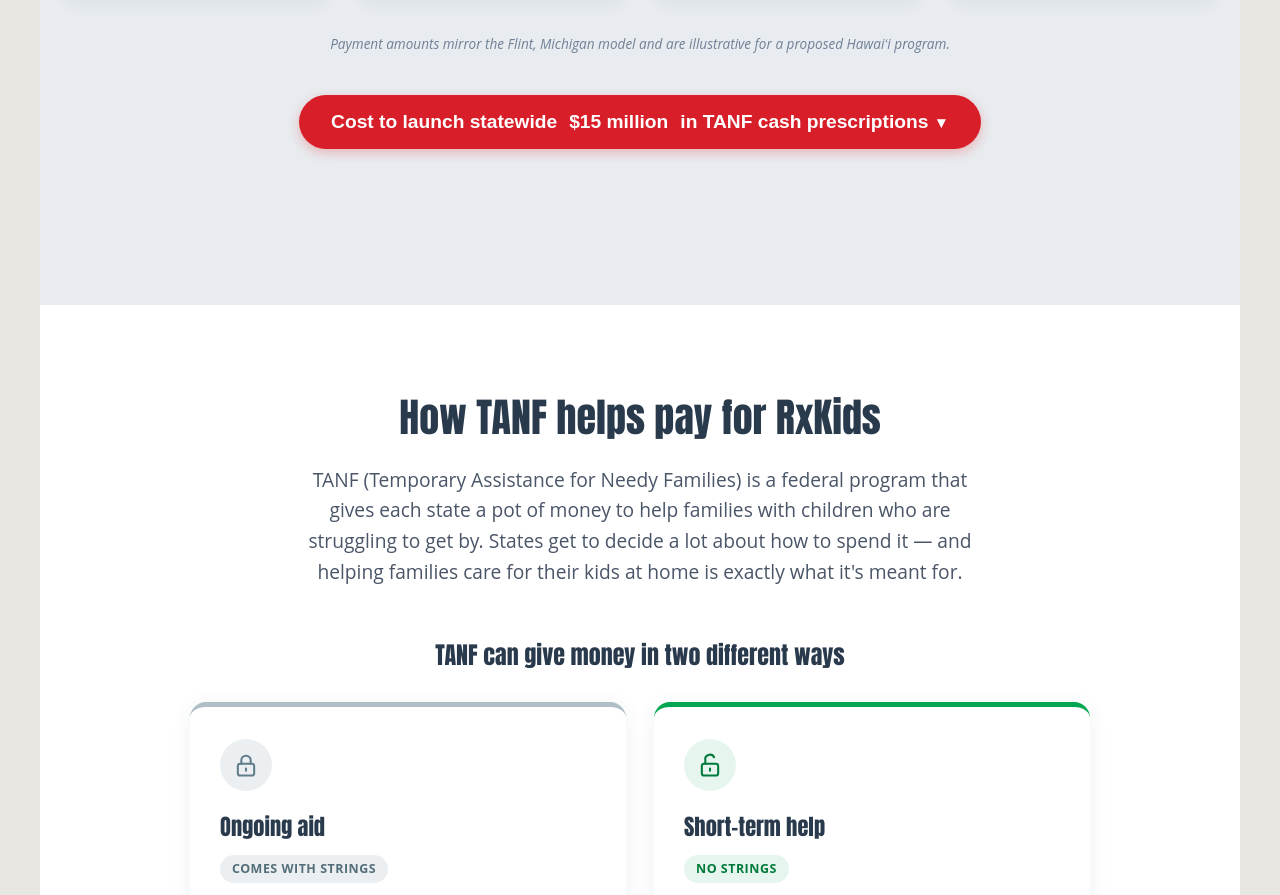
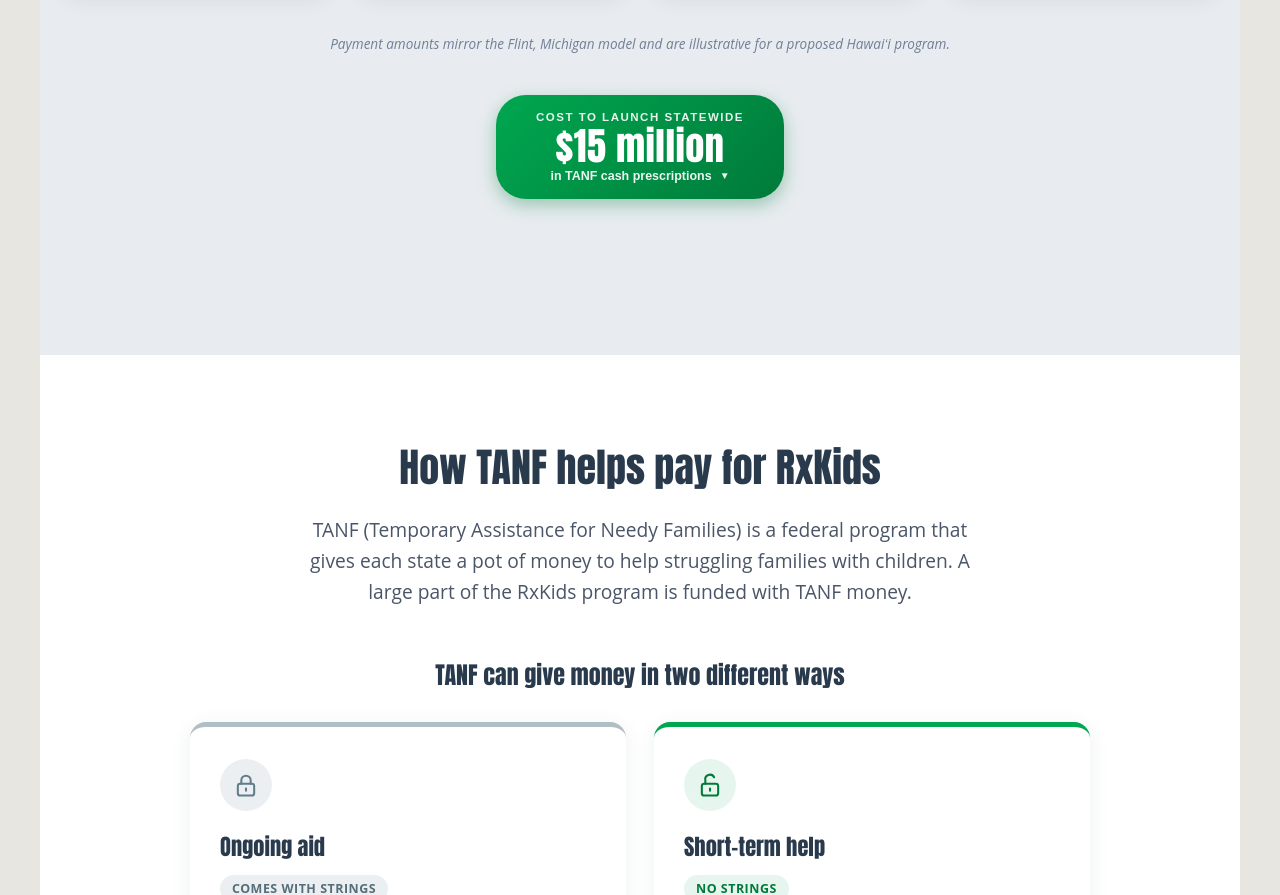
Before and after one commit to Hawaii-Appleseed/primer-editor, a website: page projects/rxkids/index.html in a window 1280 px wide. Shown: the part 4059-4954 px from the top of the page. Drawn offline with Linux system fonts and the light colour scheme.

Commit message:
rxkids: edit from the live editor (content.md)

```diff
--- a/projects/rxkids/index.html
+++ b/projects/rxkids/index.html
@@ -1925,6 +1925,20 @@
   .tfc-step--alt .tfc-step-number { background: linear-gradient(135deg, #9B4DB8, #7A3E9D); }
   .tfc-step--alt .tfc-step-phase { color: #8E3B9C; }
   .tfc-step--alt .tfc-step-amount { color: #7A3E9D; }
+  /* The Cost expandable's button features the statewide TANF figure — a tall
+     green pill (TANF colour) with the amount big and the rest small, instead
+     of the flat red text button the other expandables use. */
+  .rxk-cost-btn { flex-direction: column; gap: 2px; padding: 16px 40px;
+                   background: linear-gradient(135deg, #00A750, #007A3A) !important;
+                   box-shadow: 0 6px 18px rgba(0,122,58,.35) !important; line-height: 1.1; }
+  .rxk-cost-btn-eyebrow { font-size: 0.72rem; font-weight: 700; letter-spacing: 1.5px;
+                           text-transform: uppercase; opacity: .9; }
+  .rxk-cost-btn-amt { font-size: 2.4rem; font-weight: 800; letter-spacing: .5px;
+                       font-family: 'Halyard Display','Oswald','Impact',sans-serif; }
+  .rxk-cost-btn-foot { font-size: 0.78rem; font-weight: 600; opacity: .92;
+                        display: inline-flex; align-items: center; gap: 8px; }
+  .rxk-cost-btn .tfc-expand-icon { transition: transform .3s ease; }
+  .rxk-cost-btn.active .tfc-expand-icon { transform: rotate(180deg); }
   /* Cost estimate table — TANF column tinted green, the two "additional
      dollars" columns tinted purple (same colour language as the timeline). */
   .rxk-cost-wrap { border-radius: 14px; overflow: hidden; text-align: left;
@@ -2307,7 +2321,7 @@
     <div class="tfc-content-container">
         <div class="tfc-section" style="margin-bottom: 0;">
             <h2 class="tfc-section-title">How TANF helps pay for RxKids</h2>
-            <p class="tfc-section-subtitle">TANF (Temporary Assistance for Needy Families) is a federal program that gives each state a pot of money to help families with children who are struggling to get by. States get to decide a lot about how to spend it — and helping families care for their kids at home is exactly what it's meant for.</p>
+            <p class="tfc-section-subtitle">TANF (Temporary Assistance for Needy Families) is a federal program that gives each state a pot of money to help struggling families with children. A large part of the RxKids program is funded with TANF money.</p>
 
             <h3 style="text-align:center; color:#2A3A4D; font-size:1.5rem; margin: 0 0 28px;">TANF can give money in two different ways</h3>
 
```
Also changed, not shown: docs/rxkids/engine/projects/rxkids/content.md (+1 -1 lines), projects/rxkids/content.md (+1 -1 lines), 1 other file.
